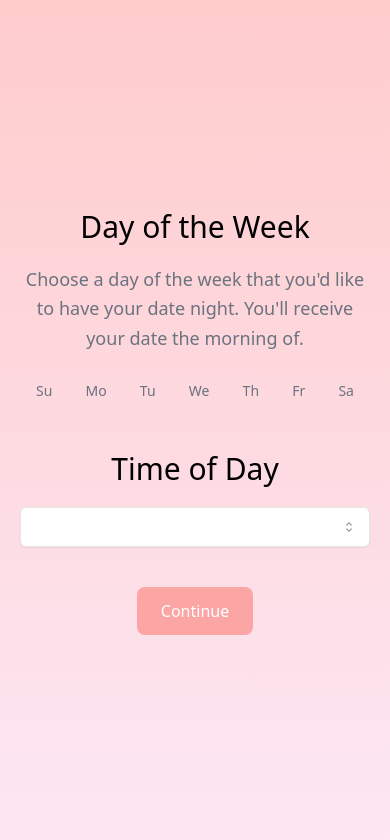
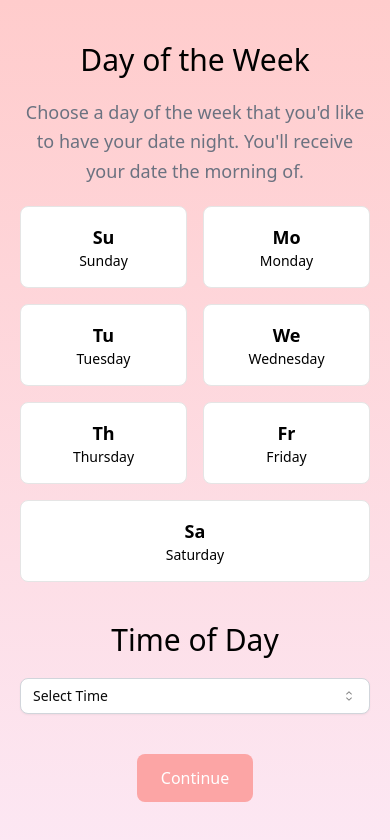
Before and after one commit to austinwright10/DateNightWeb, a Next.js app in the folder date-night/: page /onboarding/DateNightPage in a window 390 px wide. Shown: the top 840 px of the page. Built offline with nearby package versions, Linux system fonts and the light colour scheme.

Commit message:
changed date night selection ui, still need to fix phone number bug

```diff
--- a/date-night/src/app/components/DateNightSelection.tsx
+++ b/date-night/src/app/components/DateNightSelection.tsx
@@ -1,5 +1,5 @@
 'use client'
-import { useEffect, useState } from 'react'
+import { useEffect } from 'react'
 import { useRouter } from 'next/navigation'
 import { dayOfWeekStore, timeOfDayStore } from '@/app/stores/stores'
 import { timesOfDay } from '@/utils/times'
@@ -32,16 +32,19 @@ export default function DateNightSelection() {
   const handleDaySelect = (day: string) => {
     setSelectedDay(day)
   }
+
   const handleTimeChange = (code: string) => {
     setSelectedTime(code)
   }
+
   useEffect(() => {
     const time = localStorage.getItem('time')
     if (time) {
       const parsedTime = JSON.parse(time)
       setSelectedTime(parsedTime.state.time)
     }
-  })
+  }, [setSelectedTime])
+
   const handleContinue = () => {
     router.push('/onboarding/TravelAndPricePage')
   }
@@ -56,40 +59,38 @@ export default function DateNightSelection() {
         You&apos;ll receive your date the morning of.
       </p>
 
-      <div className='w-full max-w-screen-sm overflow-x-auto'>
-        <div className='flex justify-between min-w-full px-2'>
-          {daysOfWeek.map((day) => (
-            <button
-              key={day.short}
-              className={`p-2 sm:p-3 border-b-2 text-sm sm:text-base ${
-                selectedDay === day.full
-                  ? 'text-black border-black'
-                  : 'text-gray-500 border-transparent'
-              }`}
-              onClick={() => handleDaySelect(day.full)}
-            >
-              {day.short}
-            </button>
-          ))}
-        </div>
+      <div className='grid grid-cols-2 sm:grid-cols-3 gap-4 w-full max-w-screen-sm'>
+        {daysOfWeek.map((day, index) => (
+          <div
+            key={day.short}
+            className={`p-4 border rounded-lg text-center cursor-pointer transition-transform transform ${
+              selectedDay === day.full
+                ? 'bg-buttonColor text-white scale-105'
+                : 'bg-white text-black'
+            } ${index === 6 ? 'col-span-2 sm:col-span-1 sm:col-start-2' : ''}`}
+            onClick={() => handleDaySelect(day.full)}
+          >
+            <h3 className='text-lg font-semibold'>{day.short}</h3>
+            <p className='text-sm'>{day.full}</p>
+          </div>
+        ))}
       </div>
 
-      <div className='w-full sm:w-1/3'>
-        <p className='text-3xl font-medium text-black mb-5 mt-10 text-center'>
+      <div className='w-full sm:w-1/3 mt-10'>
+        <p className='text-3xl font-medium text-black mb-5 text-center'>
           Time of Day
         </p>
         <Select value={selectedTime} onValueChange={handleTimeChange}>
-          <SelectTrigger className='w-full bg-white h-10'>
-            <SelectValue />
+          <SelectTrigger className='w-full bg-white border border-gray-300 rounded-lg shadow-sm hover:border-buttonColor focus:border-buttonColor focus:ring focus:ring-buttonColor focus:ring-opacity-50'>
+            <SelectValue placeholder='Select Time' />
           </SelectTrigger>
           <SelectContent>
-            <div className='p-2'></div>
             <ScrollArea className='h-72'>
               {timesOfDay.map((time) => (
                 <SelectItem
                   key={time}
                   value={time}
-                  className='flex items-center justify-center'
+                  className='flex items-center justify-center hover:bg-buttonColor hover:text-white transition-colors'
                 >
                   <div className='flex items-center justify-center w-full'>
                     <span className='text-lg'>{time}</span>
@@ -104,7 +105,7 @@ export default function DateNightSelection() {
       <button
         className={`mt-10 py-3 px-6 rounded-lg text-white bg-buttonColor ${
           selectedDay && selectedTime
-            ? ' bg-buttonColor'
+            ? 'bg-buttonColor'
             : 'bg-red-300 cursor-not-allowed'
         }`}
         onClick={handleContinue}
--- a/date-night/src/app/components/PhoneInput.tsx
+++ b/date-night/src/app/components/PhoneInput.tsx
@@ -45,7 +45,7 @@ const PhoneInputWithCountry = ({
   useEffect(() => {
     const timeoutId = setTimeout(() => {
       if (localPhoneNumber) {
-        const fullNumber = `${selectedCountry}${localPhoneNumber}`
+        const fullNumber = `+1${localPhoneNumber}`
         setPhoneNumber(fullNumber)
       } else {
         setPhoneNumber('')
@@ -64,7 +64,7 @@ const PhoneInputWithCountry = ({
 
   return (
     <div className='flex gap-10 w-full'>
-      <Select
+      {/* <Select
         defaultValue={selectedCountry}
         onValueChange={handleCountryChange}
       >
@@ -92,7 +92,7 @@ const PhoneInputWithCountry = ({
             ))}
           </ScrollArea>
         </SelectContent>
-      </Select>
+      </Select> */}
 
       <div className='relative w-full'>
         <input
--- a/date-night/src/app/components/SignUp.tsx
+++ b/date-night/src/app/components/SignUp.tsx
@@ -261,7 +261,7 @@ export default function SignUp() {
   }
 
   return (
-    <div className='flex flex-col items-center justify-center min-h-screen bg-background w-screen'>
+    <div className='flex flex-col items-center justify-center min-h-screen w-screen'>
       <Modal
         isOpen={isModalVisible}
         onBack={() => setIsModalVisible(false)}
--- a/date-night/src/app/dashboard/layout.tsx
+++ b/date-night/src/app/dashboard/layout.tsx
@@ -3,5 +3,9 @@ export default function DashboardLayout({
 }: Readonly<{
   children: React.ReactNode
 }>) {
-  return <main className='bg-background'>{children}</main>
+  return (
+    <main className='bg-gradient-to-t from-pink-100 to-background'>
+      {children}
+    </main>
+  )
 }
--- a/date-night/src/app/layout.tsx
+++ b/date-night/src/app/layout.tsx
@@ -15,7 +15,9 @@ export default function RootLayout({
 }>) {
   return (
     <html lang='en'>
-      <body className='bg-background'>{children}</body>
+      <body className='bg-gradient-to-t from-pink-100 to-background'>
+        {children}
+      </body>
     </html>
   )
 }
```
